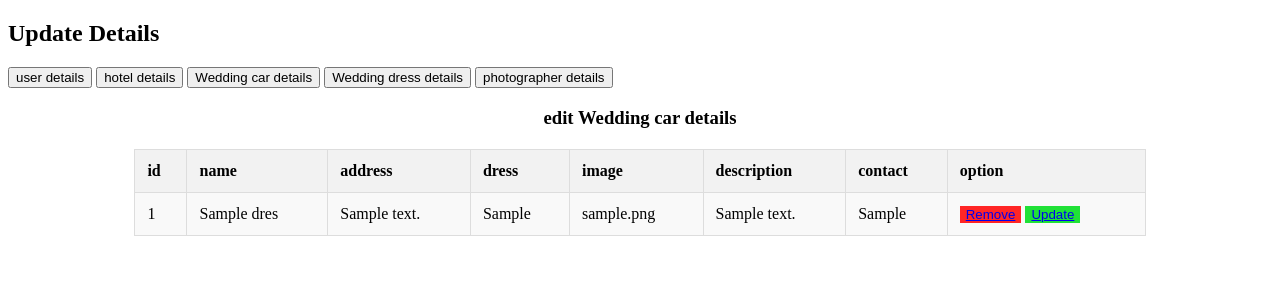
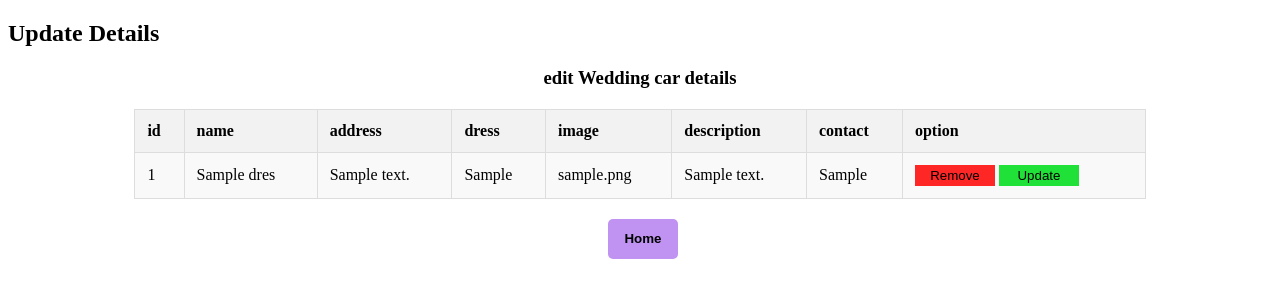
Before and after one commit to ChanakaWickramasingha/Wedding-plannig, a PHP site: page /wed1/admin_dress.php in a window 1280 px wide. Shown: the top 300 px of the page. Run offline with PHP 8.4, Linux system fonts and the light colour scheme; tables that the repository leaves empty or names only in its code hold one stand-in row (values such as "Sample post").

Commit message:
style/decoration of admin dress page 'admin_dress.php'

```diff
--- a/admin_dress.php
+++ b/admin_dress.php
@@ -35,6 +35,9 @@ $result = $con -> query($sql)
             text-align: left;
         }
         .r1{
+            width:80px;
+            height:auto;
+            padding:3px;
             background-color:#FF2626;
             border:none;
         }
@@ -42,21 +45,41 @@ $result = $con -> query($sql)
             transform:scale(1.2);
         }
         .u1{
+            width:80px;
+            height:auto;
+            padding:3px;
             background-color:#20E137;
             border:none;
         }
         .u1:hover{
             transform:scale(1.2);
         }
+        .home{
+            width:70px;
+            height:40px;
+            background-color:#C093F3;
+            border:none;
+            border-radius:5px;
+            margin-left:600px;
+
+        }
+        .homelink{
+            text-decoration: none;
+            color:black;
+            font-weight:bold;
+        }
+        .home:hover{
+            background-color:#AF73F1;
+        }
+        .option{
+            text-decoration: none;
+            color:black;
+        }
     </style>
 </head>
 <body>
 <h2>Update Details</h2>
-    <button>user details</button>
-    <button>hotel details</button>
-    <button>Wedding car details</button>
-    <button>Wedding dress details</button>
-    <button>photographer details</button>
+
 
     <h3>edit Wedding car details</h3>
     <table>
@@ -81,8 +104,8 @@ $result = $con -> query($sql)
         <td><?php echo $rows['image']?></td>
         <td><?php echo $rows['description']?></td>
         <td><?php echo $rows['contact']?></td>
-        <td><button class = "r1"><a href = "delete_dress.php?deleteid=<?php echo $rows['id']; ?>">Remove</a></button>
-            <button class = "u1"><a href = "update_dress.php?updateid=<?php echo $rows['id'];?>">Update</a></button></td>
+        <td><button class = "r1"><a class = "option" href = "delete_dress.php?deleteid=<?php echo $rows['id']; ?>">Remove</a></button>
+            <button class = "u1"><a class = "option" href = "update_dress.php?updateid=<?php echo $rows['id'];?>">Update</a></button></td>
     </tr>
 
     <?php
@@ -92,5 +115,6 @@ $result = $con -> query($sql)
 
 
     </table>
+    <button class = "home"><a class="homelink" href = "admin_home.php">Home</a></button>
 </body>
 </html>
```
